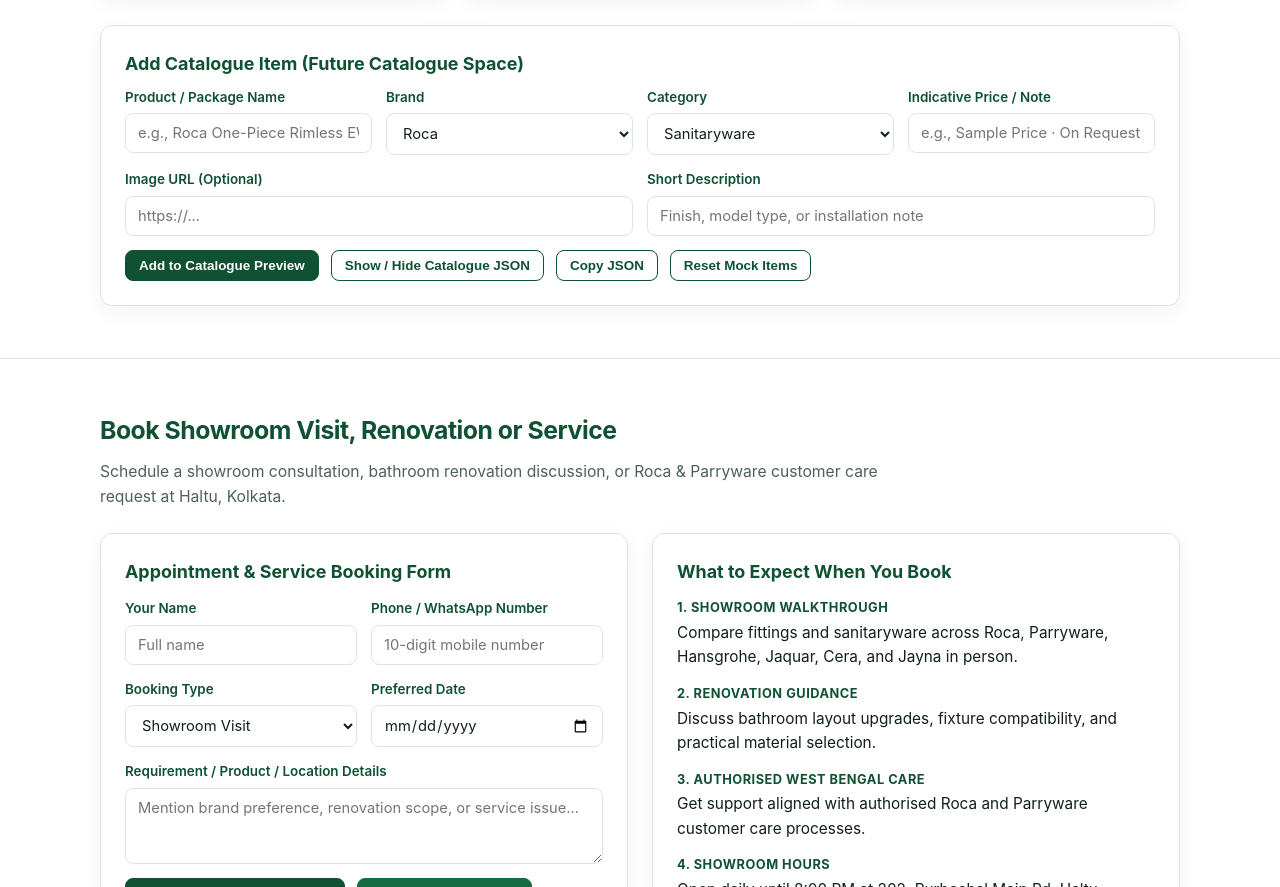
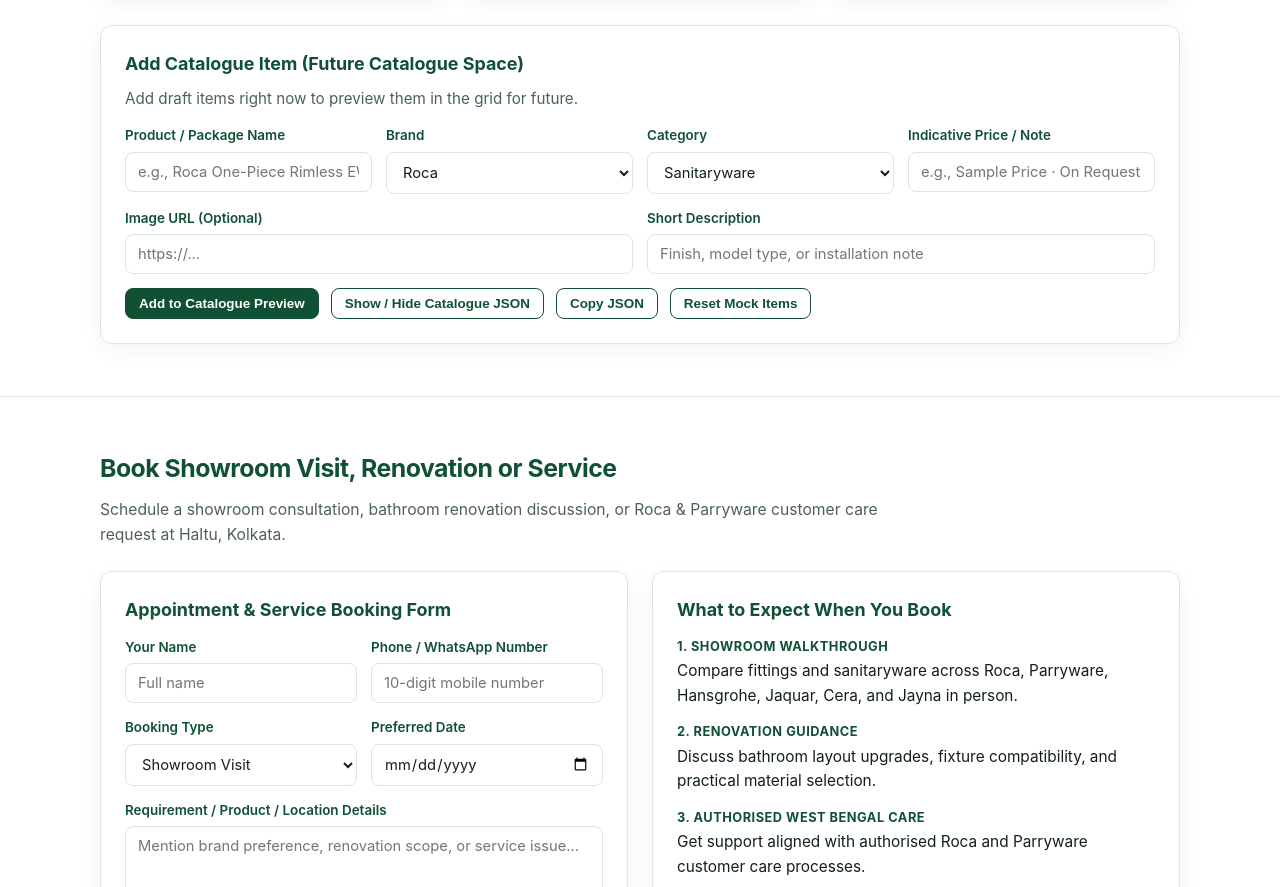
Before and after one commit to subhamghoshconsultant/Bathkit-website, a plain HTML site: page index.html in a window 1280 px wide. Shown: the part 2162-3049 px from the top of the page. Drawn offline with Linux system fonts and the light colour scheme.

Commit message:
Revise description for future catalogue item addition
Updated the description for adding catalogue items.

```diff
--- a/index.html
+++ b/index.html
@@ -648,9 +648,9 @@
         <!-- Future Catalogue Expansion / Addition Space -->
         <div class="card" style="margin-top: 28px;">
           <h3>Add Catalogue Item (Future Catalogue Space)</h3>
-          <!-- <p style="margin-bottom: 14px;">
-            Add draft items right now to preview them in the grid, copy the JSON array when ready to update your repository, or reset back to the starter mock catalogue.
-          </p> -->
+           <p style="margin-bottom: 14px;">
+            Add draft items right now to preview them in the grid for future.
+          </p>
           <form id="addCatalogueForm">
             <div class="form-grid">
               <div class="field">
```
